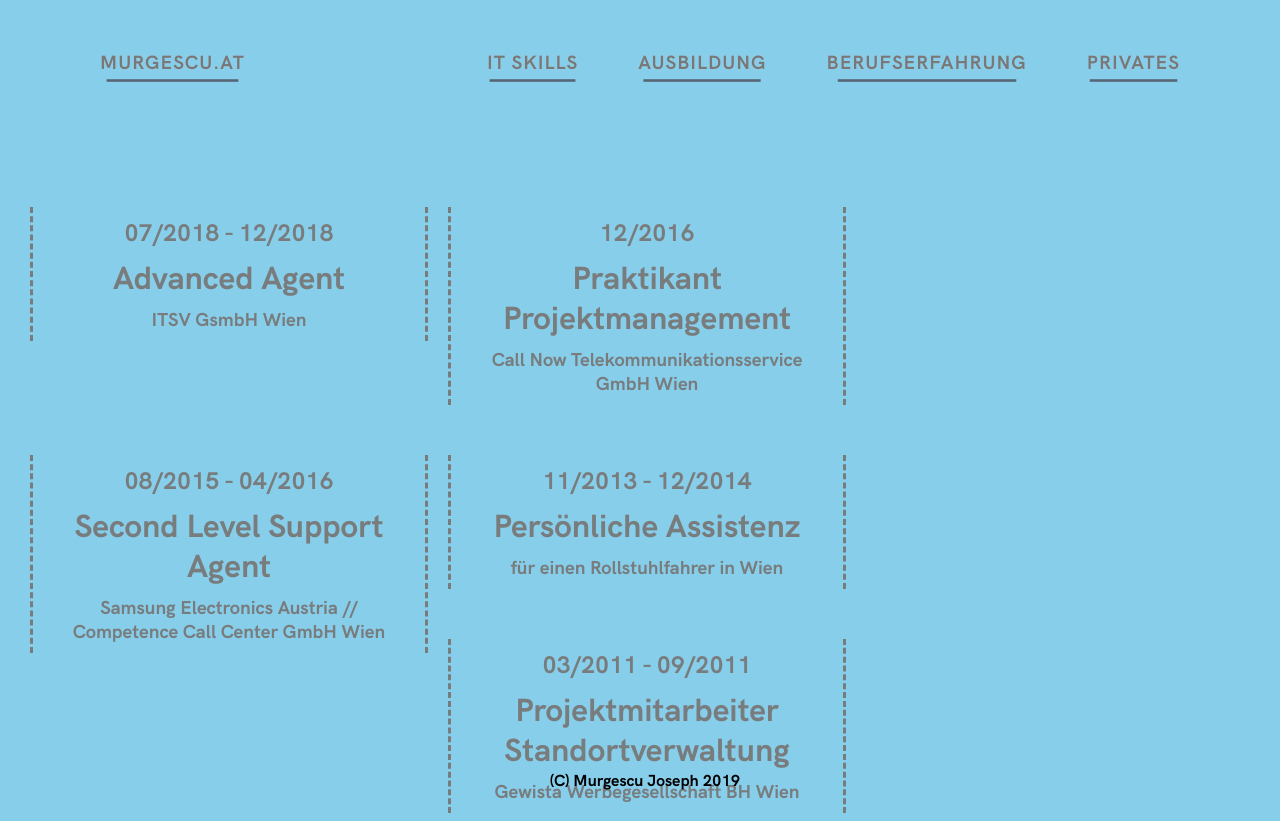
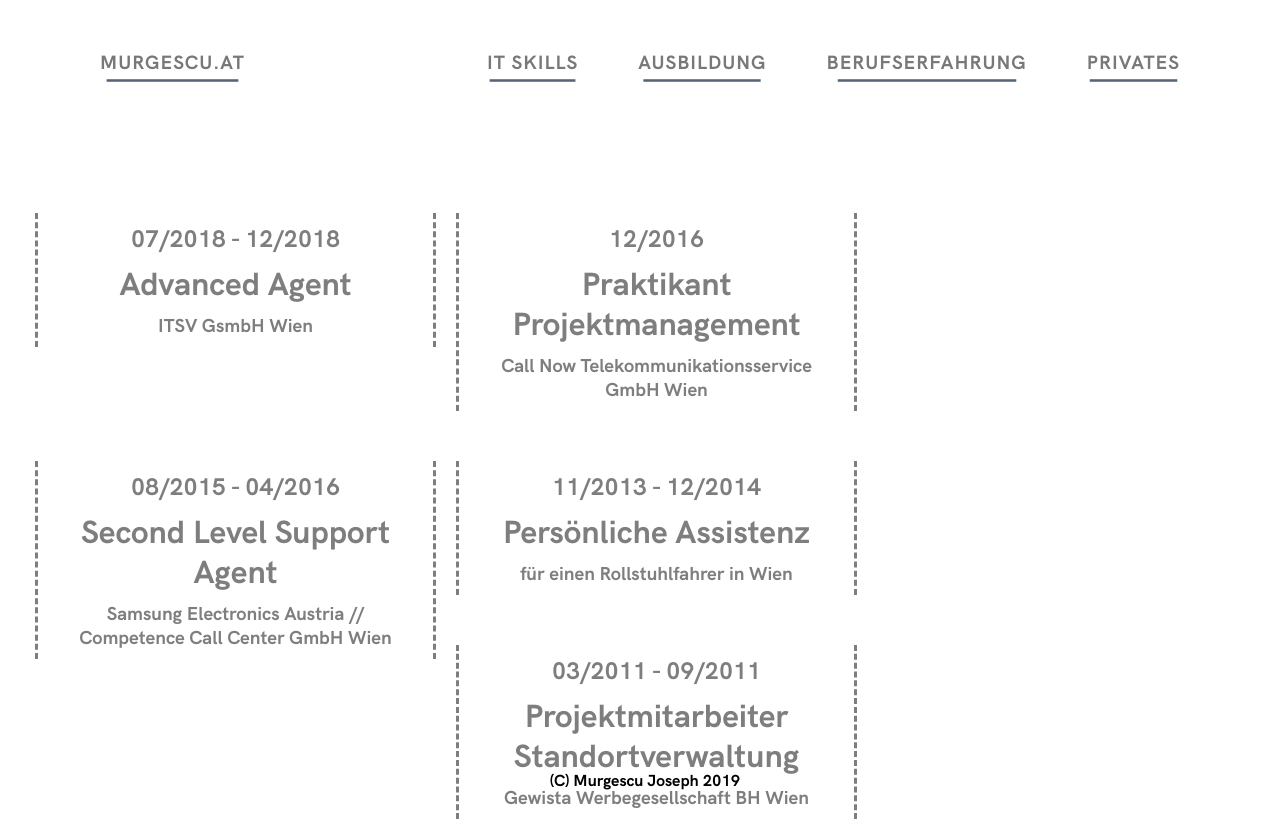
Before and after one commit to fleckie/murgescu.at, a React (Create React App) app: page /Experience in a window 1280 px wide. Shown: the top 821 px of the page. Built offline with nearby package versions, Linux system fonts and the light colour scheme.

Commit message:
backup before redoing basic css

```diff
--- a/package.json
+++ b/package.json
@@ -6,7 +6,8 @@
     "react": "^16.8.6",
     "react-dom": "^16.8.6",
     "react-router-dom": "^5.0.0",
-    "react-scripts": "3.0.0"
+    "react-scripts": "3.0.0",
+    "react-transition-group": "^4.0.1"
   },
   "scripts": {
     "start": "react-scripts start",
--- a/src/App.js
+++ b/src/App.js
@@ -7,38 +7,67 @@ import Skills from "./components/Skills";
 import Education from "./components/EducationContainer";
 import Experience from "./components/ExperienceContainer"
 import Privat from "./components/Privat"
-import { BrowserRouter as Router, Route, Link } from "react-router-dom";
+import { BrowserRouter as Router, Route, Link, Switch, withRouter } from "react-router-dom";
+import { TransitionGroup, CSSTransition } from 'react-transition-group'
 
 
-class App extends React.Component{
+class App extends React.Component {
     constructor(){
       super()
-    this.changebg = this.changebg.bind(this)
+      this.state = {
+        color: "whitesmoke",
+        active: "home"
+
+      }
+      this.changeBackground = this.changeBackground.bind(this)
     }
 
-  componentDidMount() {
-    document.body.classList.add("whitesmoke");
+    changeBackground(newBackground, activePage){
+      var background = document.querySelector("*");
+      background.style.background = this.state.color;
+      this.setState(prevState =>{
+        return {
+          color: newBackground,
+          active: activePage
+        }
+      })
+      background.style.animation = this.state.active + " 0.5s linear both";
     }
 
-  changebg(color){
-    document.body.classList.add(color)
-  }
+
 
     render(){
       return (
-        <Router>
         <div>
-            <Header changebg = {this.changebg} />
+          <Header changeBackground = {this.changeBackground} />
+          <TransitionGroup>
+          <CSSTransition
+          in = {true}
+          appear = {true}
+          key = {this.props.location.key}
+          classNames = "page-fade"
+          timeout = {600}>
+            <Switch location={this.props.location}>
+
                 <Route exact path="/" component={Home}/>
+
                 <Route exact path="/Skills" component={Skills}/>
-            <Route exact path="/Education" component={Education}  />
-            <Route path="/Experience" component={Experience}/>
+
+                <Route exact path="/Education"  render={(routeProps) => (
+                  <Education changeBackground = {this.changeBackground} /> )}  />
+
+                <Route path="/Experience" render={(routeProps) => (
+                  <Experience changeBackground = {this.changeBackground} /> )}  />
+
                 <Route path="/Privat" component={Privat} />
+              </Switch>
+          </CSSTransition>
+          </TransitionGroup>
           <Footer />
         </div>
-        </Router>
-    );
-  }
+
+  )}
 }
 
-export default App;
+
+export default withRouter(App);
--- a/src/components/EducationContainer.js
+++ b/src/components/EducationContainer.js
@@ -62,9 +62,13 @@ class Education extends React.Component{
                 itemList: updatedState
             }
         })
+        //this.props.changeBackground("lightgreen", "edu");
     }
 
+
+
     render(){
+
         const items = this.state.itemList.map(item => <EducationComponent key={item.id} item={item} handleChange ={this.handleChange} />)
         return(
             <div className="eduContainer">
--- a/src/components/ExperienceContainer.js
+++ b/src/components/ExperienceContainer.js
@@ -12,6 +12,7 @@ class Experience extends React.Component{
         }
         this.handleChange = this.handleChange.bind(this)
     }
+
 
     handleChange(id){
         setTimeout(() =>{
@@ -70,9 +71,13 @@ class Experience extends React.Component{
                 focused: true
             }
         })
+
+        //this.props.changeBackground("yellowgreen", "exp");
     }
 
+
     render(){
+
         const style = {
 
         }
--- a/src/components/Header.js
+++ b/src/components/Header.js
@@ -14,9 +14,13 @@ function Header(props){
                     <Link to ="/" className="murgescu" >Murgescu.at</Link>
                 </div>
                 <div>
-					<Link to ="/Skills" onClick={props.changebg("red")}> IT Skills </Link>
-					<Link to ="/Education" onClick={props.changebg("blue")}>Ausbildung</Link>
-					<Link to ="/Experience">Berufserfahrung</Link>
+					<Link to ="/Skills"> IT Skills </Link>
+					<Link to ="/Education"
+                    //onClick={() => props.changeBackground("lightgreen", "edu")}
+                     >Ausbildung</Link>
+					<Link to ="/Experience"
+                    //onClick={() => props.changeBackground("yellowgreen", "exp")}
+                    >Berufserfahrung</Link>
                     <Link to ="/Privat"> Privates </Link>
                 </div>
             </nav>
--- a/src/components/Home.js
+++ b/src/components/Home.js
@@ -3,6 +3,9 @@ import React from "react"
 
 
 function Home(){
+
+
+
     return(
         <div>
             <p>stuff about me</p>
--- a/src/css/App.css
+++ b/src/css/App.css
@@ -2,25 +2,62 @@
   padding: 5px;
 }
 
-.blue{
-  animation: turnblue 1s linear both;
+.page-fade-appear {
+  opacity: 0;
+  position: absolute;
+
 }
 
-.whitesmoke{
-  background-color: whitesmoke
+.page-fade-appear.page-fade-appear-active {
+  opacity: 1;
+  transition: opacity 300ms linear 300ms;
+
 }
 
-.red{
-  background-color: greenyellow
+.page-fade-enter {
+  opacity: 0;
+  position: absolute;
 }
 
+.page-fade-enter.page-fade-enter-active {
+  opacity: 1;
+  transition: opacity 300ms linear 300ms;
 
+}
 
-@keyframes turnblue {
-  0% {
-    background: white;
+.page-fade-exit {
+  opacity: 1;
+  position: absolute;
+
+}
+
+.page-fade-exit.page-fade-exit-active {
+  opacity: 0;
+  transition: opacity 300ms linear;
+}
+
+@keyframes home {
+  0%{
+    background:inherit;
   }
   100%{
-    background: skyblue
+
   }
 }
+
+@keyframes edu{
+  0%{
+
+  }
+  100%{
+    background: lightgreen
+  }
+}
+
+@keyframes exp{
+  0%{
+  }
+  100%{
+    background: yellowgreen
+  }
+}
--- a/src/css/Experience.css
+++ b/src/css/Experience.css
@@ -4,6 +4,7 @@
   margin-top: 5%;
   overflow: hidden;
   z-index: 1;
+  position: absolute;
 }
 
 
@@ -20,6 +21,7 @@
   float: left;
   border-left-style: dashed;
   border-right-style: dashed;
+  overflow:hidden;
 }
 
 .expDescription {
@@ -230,11 +232,3 @@ h1, h2, h3 {
     scale(1.2)
   }
 }
-
-@keyframes fade-to-red {
-  0%{
-  }
-  100%{
-    background: red;
-  }
-}
```
Also changed, not shown: src/index.js (+6 -1 lines), src/css/Education.css (line endings or trailing spaces), 1 other file (tests, documents, lock files or other folders). Lines whose indentation alone changed are shown as unchanged.
